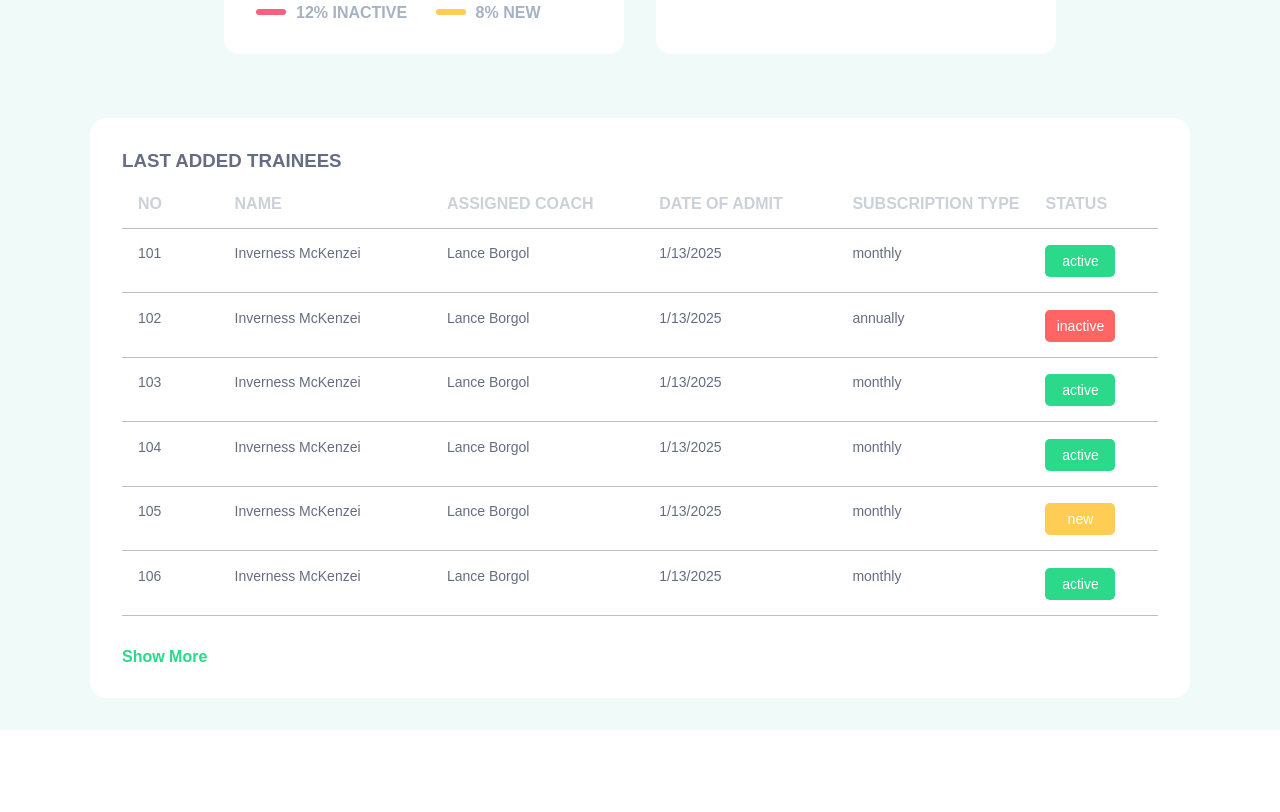
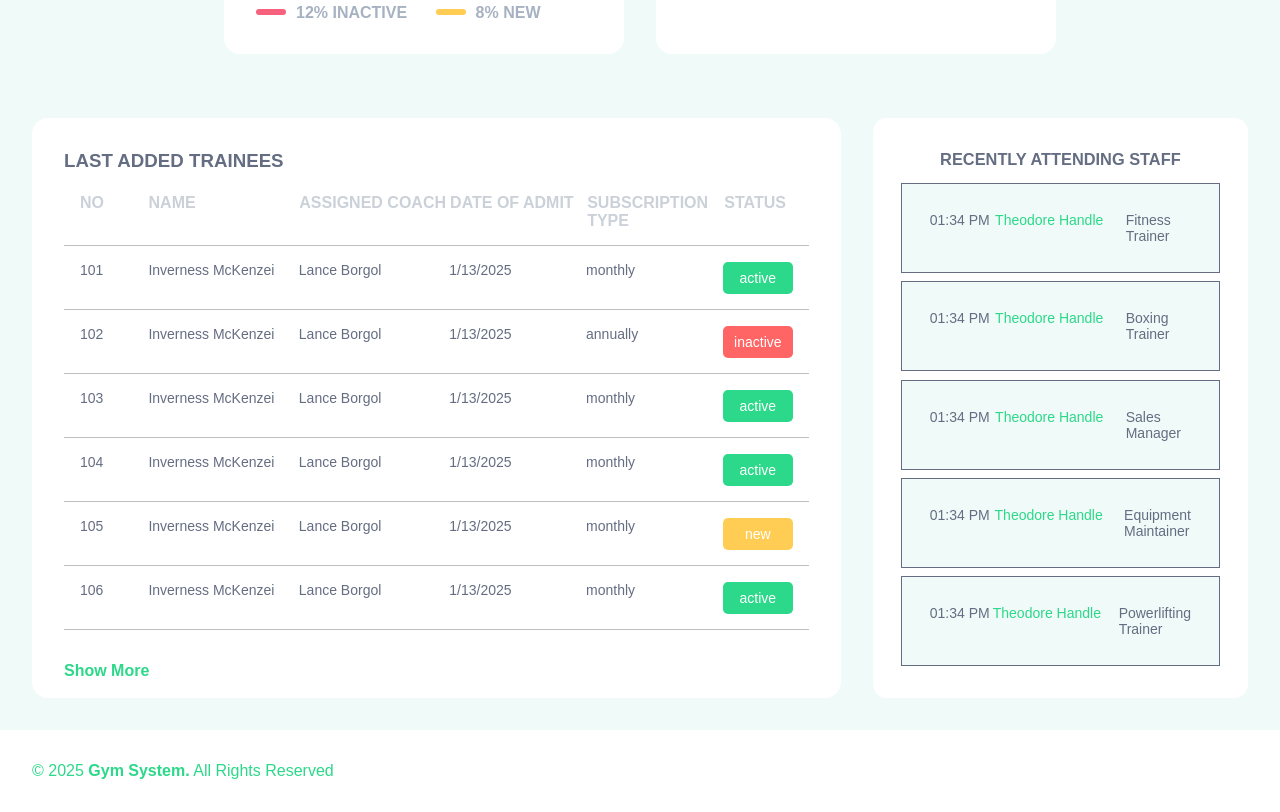
Before and after one commit to TotalGym/Dashboard-v2, a React (Vite) app: page / in a window 1280 px wide. Shown: the part 792-1604 px from the top of the page. Before the commit the page ends 1522 px from the top, so only its background shows below. Built offline with nearby package versions, Linux system fonts and the light colour scheme; a web font is replaced by a local one.

Commit message:
finish recently attending staff table and footer components

```diff
--- /dev/null
+++ b/src/components/footer/footer.component.tsx
@@ -0,0 +1,10 @@
+import { FooterContainer } from "./footer.styles";
+
+const Footer = () => {
+  return (
+    <FooterContainer>
+      &#169; {new Date().getFullYear()} <span>Gym System.</span> All Rights Reserved
+    </FooterContainer>
+  );
+};
+export default Footer;
--- /dev/null
+++ b/src/components/footer/footer.styles.ts
@@ -0,0 +1,12 @@
+import styled from "styled-components";
+import { Bold, MainContentPadding } from "../../styles/general.styles";
+
+export const FooterContainer = styled.footer`
+  ${MainContentPadding}
+  color: ${({ theme }) => theme.colors["font-secondary"]};
+  width: 100%;
+
+  span {
+    ${Bold}
+  }
+`;
--- /dev/null
+++ b/src/components/recently-attending-staff-table/recently-attending-staff-table.component.tsx
@@ -0,0 +1,63 @@
+import { useState } from "react";
+
+import {
+  createColumnHelper,
+  flexRender,
+  getCoreRowModel,
+  useReactTable,
+} from "@tanstack/react-table";
+
+import { Staff } from "../../types/staff.types";
+import { recentlyAttendingStaff } from "../../mock/mock.data";
+
+import {
+  RecentlyAttendingStaffTableCell,
+  RecentlyAttendingStaffTableContainer,
+  RecentlyAttendingStaffTableRow,
+} from "./recently-attending-staff-table.styles";
+import { StyledTableHeader } from "../last-added-trainee-table/last-added-trainees-table.styles";
+
+const columnHelper = createColumnHelper<Staff>();
+
+const columns = [
+  columnHelper.accessor("attendanceTime", {
+    cell: (props) => (
+      <>
+        {props
+          .getValue()
+          ?.toLocaleTimeString([], { hour: "2-digit", minute: "2-digit" })}
+      </>
+    ),
+  }),
+  columnHelper.accessor("name", {}),
+  columnHelper.accessor("role", {}),
+];
+
+const RecentlyAttendingStaffTable = () => {
+  const [data] = useState<Staff[]>(recentlyAttendingStaff);
+
+  const table = useReactTable({
+    data,
+    columns,
+    getCoreRowModel: getCoreRowModel(),
+  });
+
+  return (
+    <RecentlyAttendingStaffTableContainer>
+      <StyledTableHeader>RECENTLY ATTENDING STAFF</StyledTableHeader>
+      {table.getRowModel().rows.map((row, index) => (
+        <RecentlyAttendingStaffTableRow key={index}>
+          {row.getVisibleCells().map((cell, index) => (
+            <RecentlyAttendingStaffTableCell
+              key={index}
+              $colored={cell.column.id === "name"}
+            >
+              {flexRender(cell.column.columnDef.cell, cell.getContext())}
+            </RecentlyAttendingStaffTableCell>
+          ))}
+        </RecentlyAttendingStaffTableRow>
+      ))}
+    </RecentlyAttendingStaffTableContainer>
+  );
+};
+export default RecentlyAttendingStaffTable;
--- /dev/null
+++ b/src/components/recently-attending-staff-table/recently-attending-staff-table.styles.ts
@@ -0,0 +1,35 @@
+import styled from "styled-components";
+import {
+  CenteredColFlexContainer,
+  MainContentPadding,
+  MediumBold,
+  MediumFontSize,
+} from "../../styles/general.styles";
+
+export const RecentlyAttendingStaffTableContainer = styled.div`
+  ${MainContentPadding}
+  ${CenteredColFlexContainer}
+  ${MediumFontSize}
+  justify-content: space-around;
+  width: 500px;
+  height: 580px;
+  background-color: white;
+  border-radius: 1em;
+`;
+
+export const RecentlyAttendingStaffTableRow = styled.div`
+  ${MainContentPadding}
+  display: grid;
+  grid-template-columns: 1fr 2fr 1fr;
+  background-color: ${({ theme }) => theme.colors["bg-primary"]};
+  border: 1px solid ${({ theme }) => theme.colors["font-primary"]};
+  cursor: pointer;
+`;
+
+export const RecentlyAttendingStaffTableCell = styled.div<{
+  $colored?: boolean;
+}>`
+  ${MediumBold}
+  color: ${({ $colored, theme }) =>
+    $colored ? theme.colors["font-secondary"] : ""};
+`;
--- a/src/mock/mock.data.ts
+++ b/src/mock/mock.data.ts
@@ -1,4 +1,5 @@
 import { Trainee } from "../types/trainee.types";
+import { Staff } from "../types/staff.types";
 
 export const lastAddedTraineesData: Trainee[] = [
   {
@@ -50,3 +51,31 @@ export const lastAddedTraineesData: Trainee[] = [
     status: "active",
   },
 ];
+
+export const recentlyAttendingStaff: Staff[] = [
+  {
+    name: "Theodore Handle",
+    attendanceTime: new Date(),
+    role: "Fitness Trainer",
+  },
+  {
+    name: "Theodore Handle",
+    attendanceTime: new Date(),
+    role: "Boxing Trainer",
+  },
+  {
+    name: "Theodore Handle",
+    attendanceTime: new Date(),
+    role: "Sales Manager",
+  },
+  {
+    name: "Theodore Handle",
+    attendanceTime: new Date(),
+    role: "Equipment Maintainer",
+  },
+  {
+    name: "Theodore Handle",
+    attendanceTime: new Date(),
+    role: "Powerlifting Trainer",
+  },
+];
--- a/src/routes/home/home.component.tsx
+++ b/src/routes/home/home.component.tsx
@@ -18,6 +18,7 @@ import {
 import MembersChart from "../../components/members-chart/members-chart.component";
 import ClubEnrollmentChart from "../../components/club-enrollment-chart/club-enrollment-chart.component";
 import LastAddedTraineeTable from "../../components/last-added-trainee-table/last-added-trainees-table.component";
+import RecentlyAttendingStaffTable from "../../components/recently-attending-staff-table/recently-attending-staff-table.component";
 
 const cardsInfo = [
   {
@@ -75,6 +76,7 @@ const Home = () => {
       </StyledHomePageChartsContainer>
       <StyledHomePageTablesContainer>
         <LastAddedTraineeTable />
+        <RecentlyAttendingStaffTable/>
       </StyledHomePageTablesContainer>
     </HomeContainer>
   );
--- a/src/routes/layout/layout.component.tsx
+++ b/src/routes/layout/layout.component.tsx
@@ -1,23 +1,23 @@
 import { Outlet, useLocation } from "react-router-dom";
 import Navigation from "../navigation/navigation.component";
+import Footer from "../../components/footer/footer.component";
 
 export const Layout = () => {
   const location = useLocation();
   const isAuthRoute = location.pathname.startsWith("/auth");
-  const isForgetPasswordRoute = location.pathname.startsWith("/forget-password");
+  const isForgetPasswordRoute =
+    location.pathname.startsWith("/forget-password");
   const isVerifyCodeRoute = location.pathname.startsWith("/verify-code");
   const isNewPasswordRoute = location.pathname.startsWith("/new-password");
 
   return (
     <>
-      {
-       !isAuthRoute &&
-       !isForgetPasswordRoute &&
-       !isVerifyCodeRoute &&
-       !isNewPasswordRoute &&
-       <Navigation />
-       }
+      {!isAuthRoute &&
+        !isForgetPasswordRoute &&
+        !isVerifyCodeRoute &&
+        !isNewPasswordRoute && <Navigation />}
       <Outlet />
+      <Footer />
     </>
   );
 };
--- /dev/null
+++ b/src/types/staff.types.ts
@@ -0,0 +1,5 @@
+export type Staff = {
+    name: string;
+    attendanceTime: Date;
+    role: string;
+  };
```
